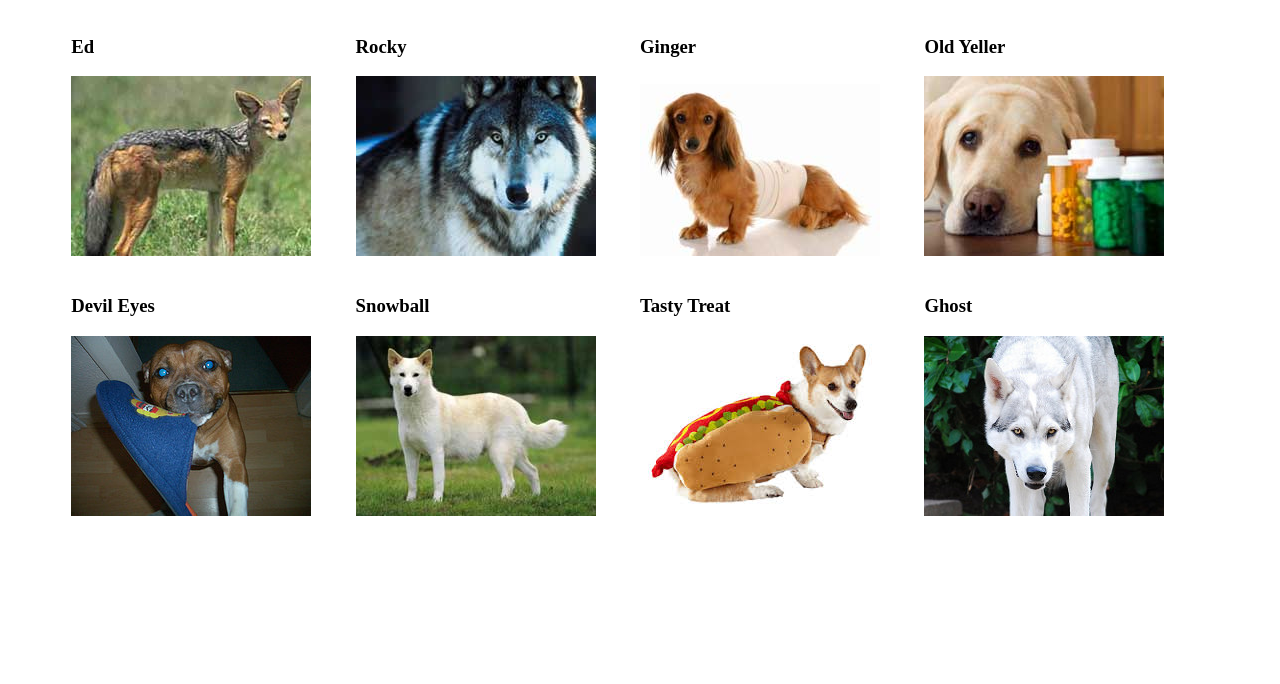
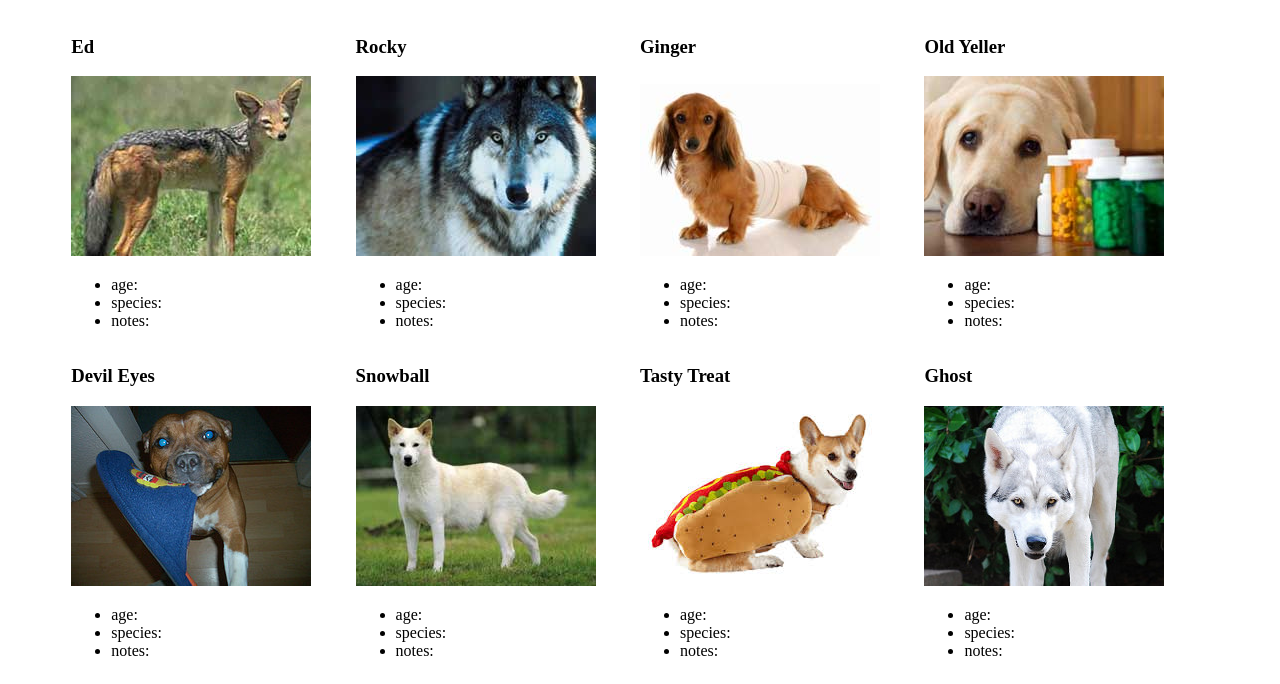
Before and after one commit to karenfreemansmith/Epic-IntroWk1-AnimalShelter, a plain HTML site: page dogs.html in a window 1280 px wide. Shown: the part 163-847 px from the top of the page. Before the commit the page ends 800 px from the top, so only its background shows below. Drawn offline with Linux system fonts and the light colour scheme.

Commit message:
add description outline to animals

```diff
--- a/dogs.html
+++ b/dogs.html
@@ -19,22 +19,38 @@
       <div class="pet">
         <h3>Ed</h3>
         <img src="img/dog01.jpg" alt="photo of doggy">
-        <p></p>
+        <ul>
+          <li>age:</li>
+          <li>species:</li>
+          <li>notes:</li>
+        </ul>
       </div>
       <div class="pet">
         <h3>Rocky</h3>
         <img src="img/dog02.jpg" alt="photo of doggy">
-        <p></p>
+        <ul>
+          <li>age:</li>
+          <li>species:</li>
+          <li>notes:</li>
+        </ul>
       </div>
       <div class="pet">
         <h3>Ginger</h3>
         <img src="img/dog03.jpg" alt="photo of doggy">
-        <p></p>
+        <ul>
+          <li>age:</li>
+          <li>species:</li>
+          <li>notes:</li>
+        </ul>
       </div>
       <div class="pet">
         <h3>Old Yeller</h3>
         <img src="img/dog04.jpg" alt="photo of doggy">
-        <p></p>
+        <ul>
+          <li>age:</li>
+          <li>species:</li>
+          <li>notes:</li>
+        </ul>
       </div>
         <br class="clearfix">
     </div>
@@ -42,22 +58,38 @@
       <div class="pet">
         <h3>Devil Eyes</h3>
         <img src="img/dog05.jpg" alt="photo of doggy">
-        <p></p>
+        <ul>
+          <li>age:</li>
+          <li>species:</li>
+          <li>notes:</li>
+        </ul>
       </div>
       <div class="pet">
         <h3>Snowball</h3>
         <img src="img/dog06.jpg" alt="photo of doggy">
-        <p></p>
+        <ul>
+          <li>age:</li>
+          <li>species:</li>
+          <li>notes:</li>
+        </ul>
       </div>
       <div class="pet">
         <h3>Tasty Treat</h3>
         <img src="img/dog07.jpg" alt="photo of doggy">
-        <p></p>
+        <ul>
+          <li>age:</li>
+          <li>species:</li>
+          <li>notes:</li>
+        </ul>
       </div>
       <div class="pet">
         <h3>Ghost</h3>
         <img src="img/dog08.jpg" alt="photo of doggy">
-        <p></p>
+        <ul>
+          <li>age:</li>
+          <li>species:</li>
+          <li>notes:</li>
+        </ul>
       </div>
       <br class="clearfix">
     </div>
```
Also changed, not shown: cats.html (+35 -7 lines), other.html (+40 -8 lines).
